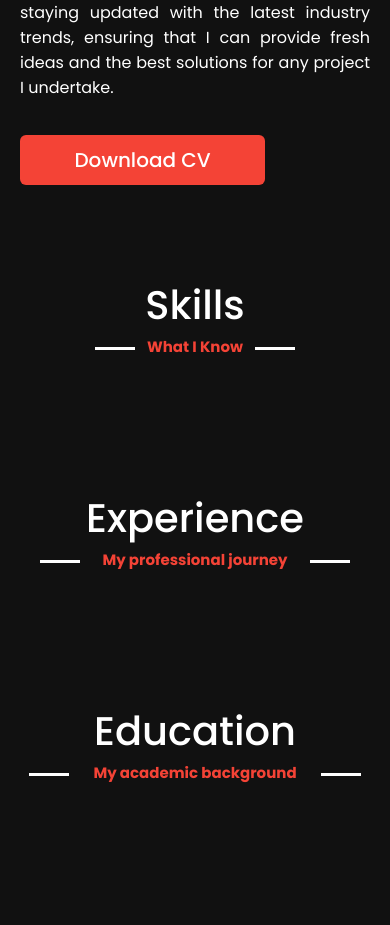
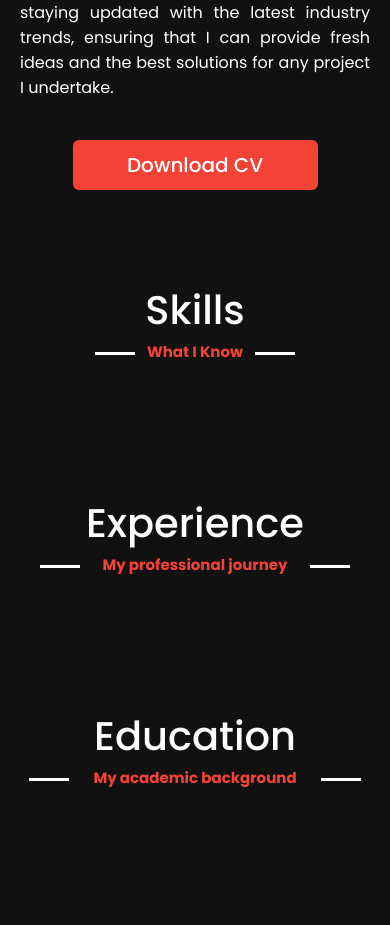
Before and after one commit to Sakthi-DevNinja/My-PortFolio, a React (Create React App) app: page / in a window 390 px wide. Shown: the part 2184-3109 px from the top of the page. Built offline with nearby package versions, Linux system fonts and the light colour scheme; a web font is replaced by a local one.

Commit message:
About me

```diff
--- a/src/styles/Aboutme.css
+++ b/src/styles/Aboutme.css
@@ -73,7 +73,7 @@ img.aboutme-img {
 
     .about-content .right .text {margin-top: 25px;}
 
-    .about-content .right a {width: 70%;}
+    .about-content .right a {width: 70%; margin: 25px auto 0;}
 
 
 }
```
